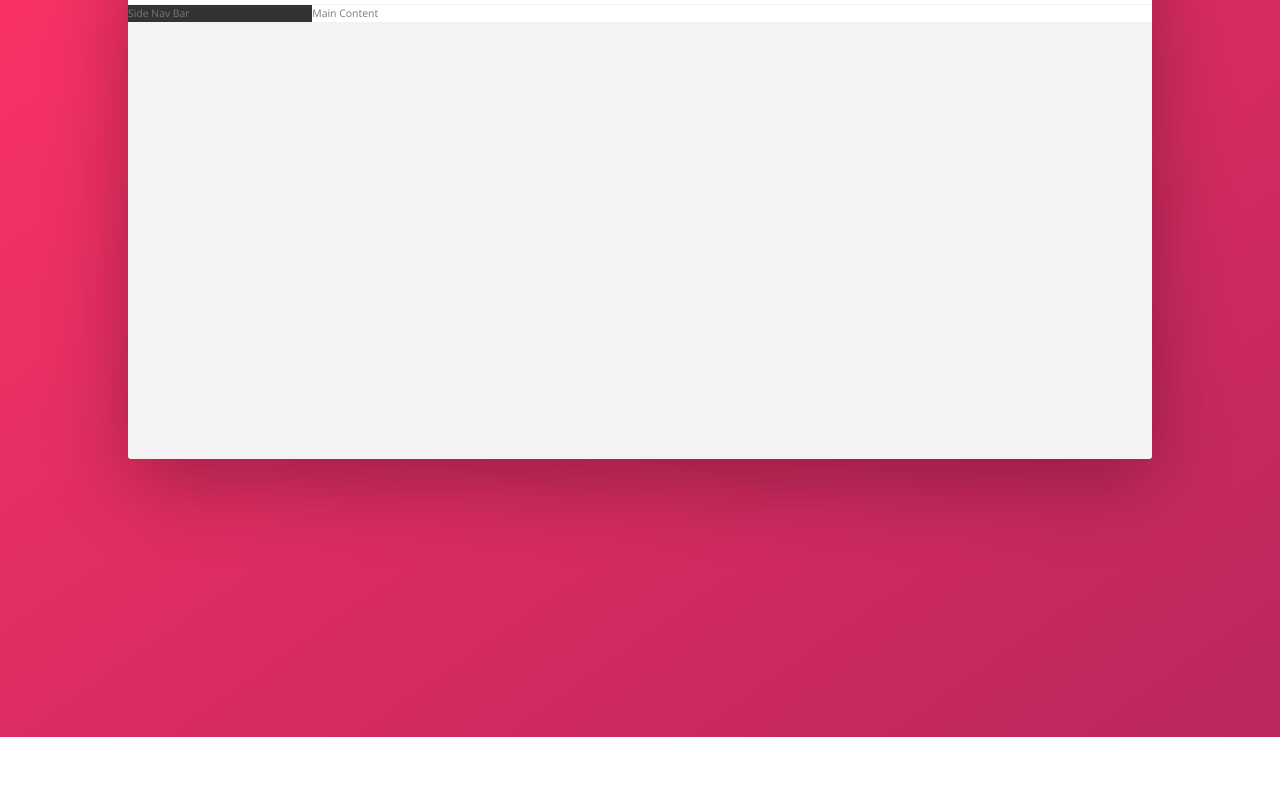
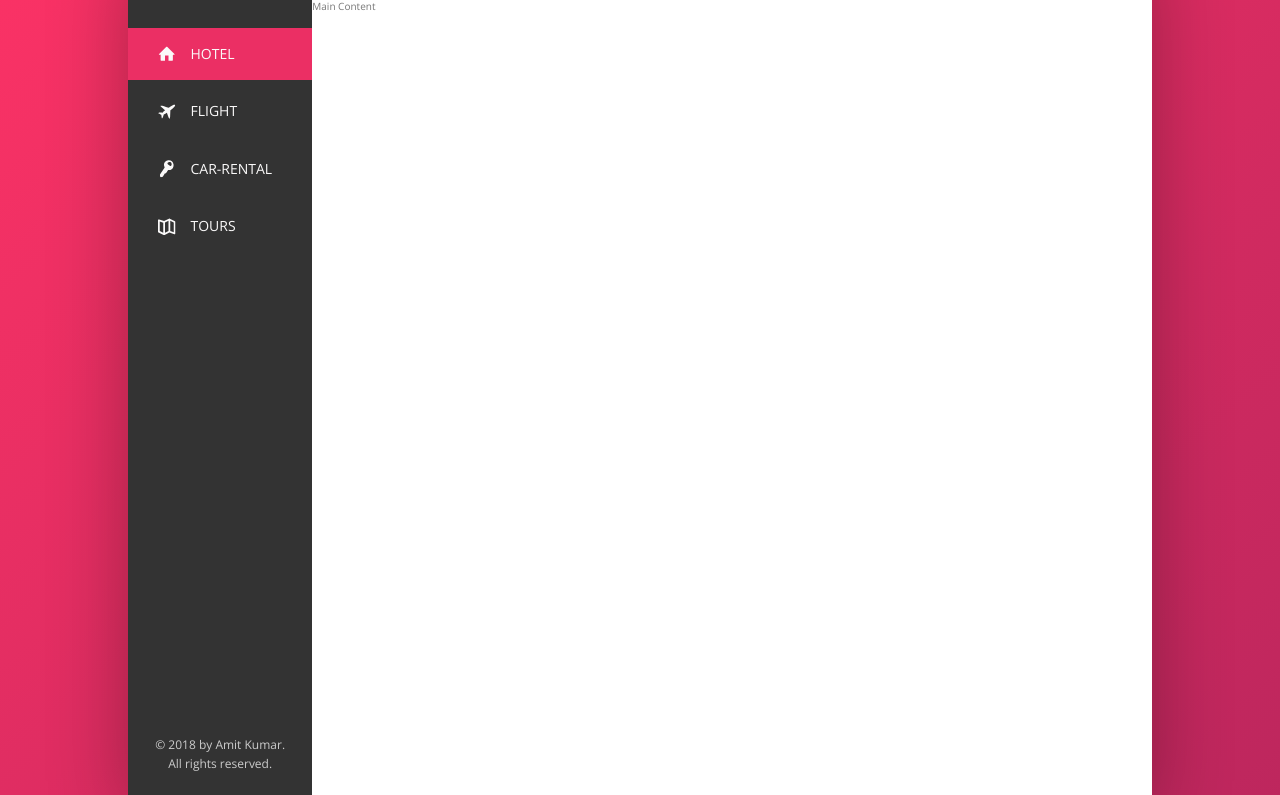
Before and after one commit to amit0805kumar/Trello-Project, a plain HTML site: page index.html in a window 1280 px wide. Shown: the part 167-962 px from the top of the page. Before the commit the page ends 904 px from the top, so only its background shows below. Drawn offline with nearby package versions, Linux system fonts and the light colour scheme.

Commit message:
Side-bar completed

```diff
--- a/index.html
+++ b/index.html
@@ -52,8 +52,50 @@
         <div class="content">
 
             <nav class="side-bar">
-                Side Nav Bar
+                <ul class="side-nav">
+                    <li class="side-nav__item side-nav__item--active">
+                        <a href="#" class="side-nav__link">
+                            <svg class="side-nav__icon">
+                                <use xlink:href="Images/sprite.svg#icon-home"></use>
+                            </svg>
+                            <span class="side-nav__text">Hotel</span>
+                        </a>
+                    </li>
+
+                       <li class="side-nav__item">
+                        <a href="#" class="side-nav__link">
+                            <svg class="side-nav__icon">
+                                <use xlink:href="Images/sprite.svg#icon-aircraft"></use>
+                            </svg>
+                            <span class="side-nav__text">Flight</span>
+                        </a>
+                    </li>
+
+                       <li class="side-nav__item">
+                        <a href="#" class="side-nav__link">
+                            <svg class="side-nav__icon">
+                                <use xlink:href="Images/sprite.svg#icon-key"></use>
+                            </svg>
+                            <span class="side-nav__text">Car-rental</span>
+                        </a>
+                    </li>
+                       <li class="side-nav__item">
+                        <a href="#" class="side-nav__link">
+                            <svg class="side-nav__icon">
+                                <use xlink:href="Images/sprite.svg#icon-map"></use>
+                            </svg>
+                            <span class="side-nav__text">Tours</span>
+                        </a>
+                    </li>
+                </ul>
+
+
+                <div class="legal">
+                    &copy; 2018 by Amit Kumar. All rights reserved.
+                </div>
             </nav>
+
+
             <main class="hotelview">
                 Main Content
             </main>
--- a/sass/base.scss
+++ b/sass/base.scss
@@ -28,7 +28,7 @@
 
 html {
     box-sizing: border-box;
-    font-size: 65.2%;
+    font-size: 62.5%;
 }
 
 body {
--- a/sass/component.scss
+++ b/sass/component.scss
@@ -122,3 +122,76 @@
     }
 
 }
+
+
+///////////////////////
+//SIDE BAR
+.side-nav {
+
+    font-size: 1.4rem;
+    list-style: none;
+    margin-top: 3rem;
+
+
+    &__item {
+        position: relative;
+        z-index: 1;
+
+        &:not(:last-child) {
+            margin-bottom: .5rem;
+        }
+    }
+    &__item::before {
+        content: "";
+        position: absolute;
+        left: 0;
+        top: 0;
+        height: 100%;
+        width: 3px;
+        background-color: var(--color-primary);
+        transform: scaleY(0);
+        transition: transform 0.2s,
+        width 0.4s cubic-bezier(1, .02, 0, .99) 0.2s;
+
+        z-index: -1;
+    }
+    &__item:hover::before,
+    &__item--active::before {
+        transform: scaleY(1);
+        width: 100%;
+
+    }
+
+    &__item:active::before {
+        background-color: var(--color-primary-light);
+    }
+
+    &__icon {
+        width: 1.75rem;
+        height: 1.75rem;
+        margin-right: 1.5rem;
+        fill: currentColor;
+
+    }
+
+    &__link:link,
+    &__link:visited {
+        color: var(--color-grey-light-1);
+        text-decoration: none;
+        text-transform: uppercase;
+        display: block;
+        padding: 1.5rem 3rem;
+        display: flex;
+        align-items: center;
+    }
+
+}
+
+//////////////////
+///LEGAL TEXT
+.legal {
+    font-size: 1.2rem;
+    text-align: center;
+    color: var(--color-grey-light-4);
+    padding: 2.5rem;
+}
--- a/sass/layout.scss
+++ b/sass/layout.scss
@@ -1,7 +1,7 @@
 .container {
 
     max-width:80%;
-    height: 50rem;
+    //height: 50rem;
     margin: 10rem auto;
     box-shadow: 0 2rem 8rem rgba(0, 0, 0, 0.3);
     border-radius: 3px;
@@ -26,11 +26,15 @@
         .side-bar {
             background: var(--color-grey-dark-1);
             flex: 0 0 18%;
+            display: flex;
+            flex-direction: column;
+            justify-content: space-between;
 
         }
         .hotelview {
             background-color: #fff;
             flex: 1;
+            height: 80rem;
         }
     }
 
```
Also changed, not shown: css/style.css, 1 other file.
